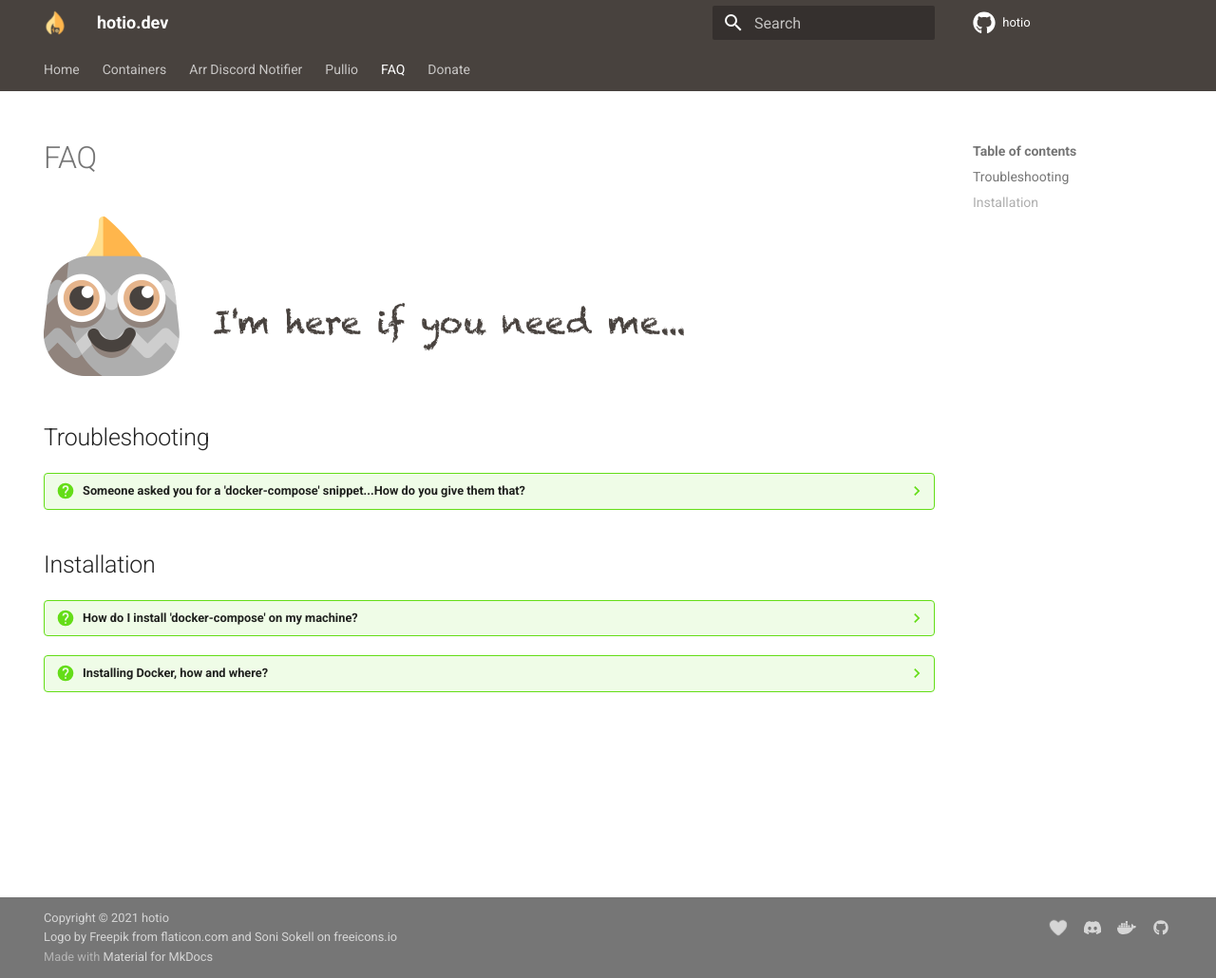
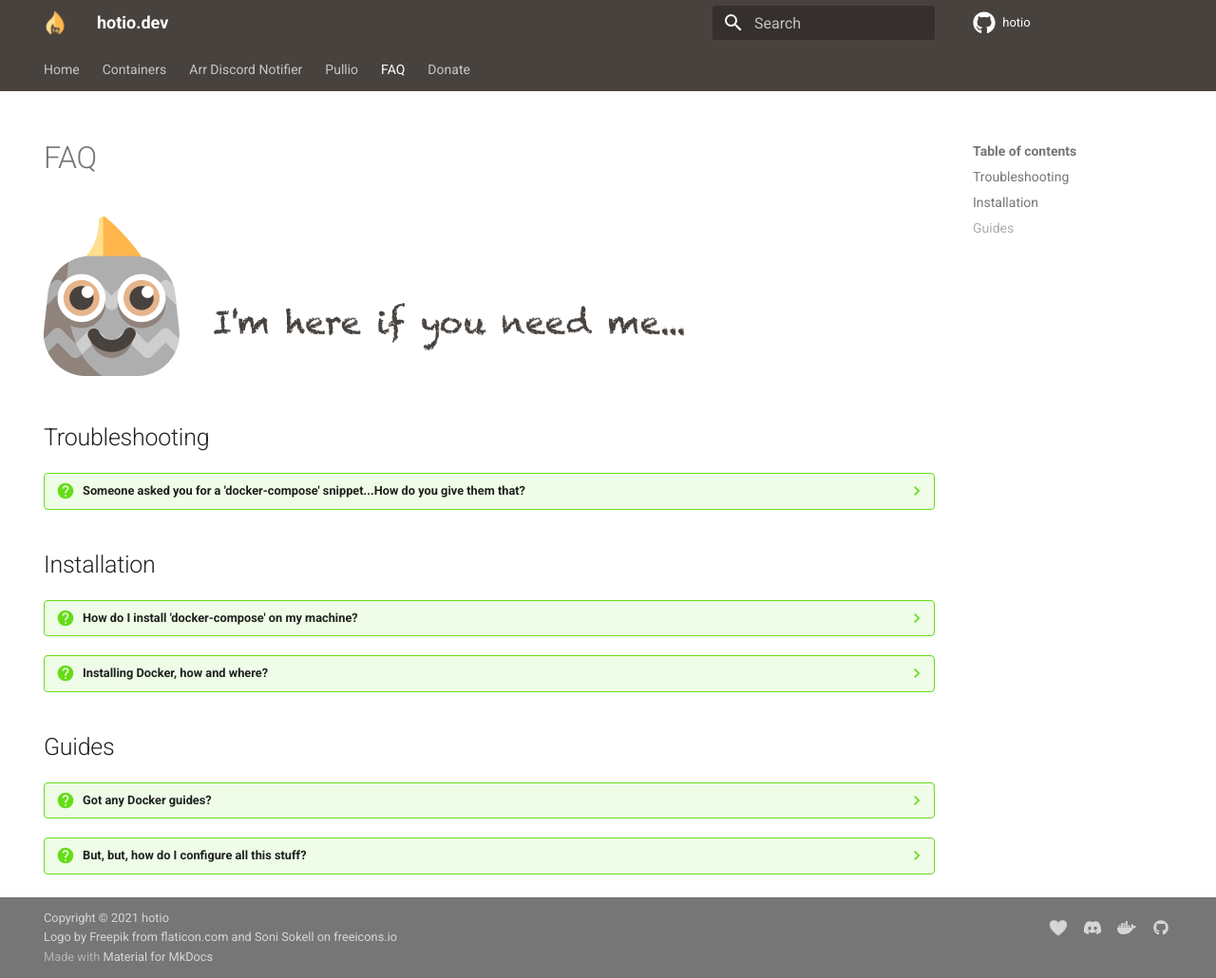
Before and after one commit to hotio/website, an MkDocs documentation site: the page built from docs/faq.md, in a window 1280 px wide and 1030 px high. Shown: the whole window at 95% size. Built offline with MkDocs 1.6.1 and Material for MkDocs 9.7.7, drawn with Linux system fonts in a browser that asks for light colours.

Commit message:
add guides

```diff
--- a/docs/faq.md
+++ b/docs/faq.md
@@ -39,3 +39,13 @@
 ??? question "Installing Docker, how and where?"
 
     I'd have a look at the official [Docker Engine](https://docs.docker.com/engine/install/){: target=_blank } installation instructions.
+
+## Guides
+
+??? question "Got any Docker guides?"
+
+    Take a look [here](https://wiki.servarr.com/Docker_Guide){: target=_blank } for an extensive guide on best practises from the *arr team.
+
+??? question "But, but, how do I configure all this stuff?"
+
+    Maybe TRaSH from [TRaSH Guides](https://trash-guides.info){: target=_blank } can help...
```
